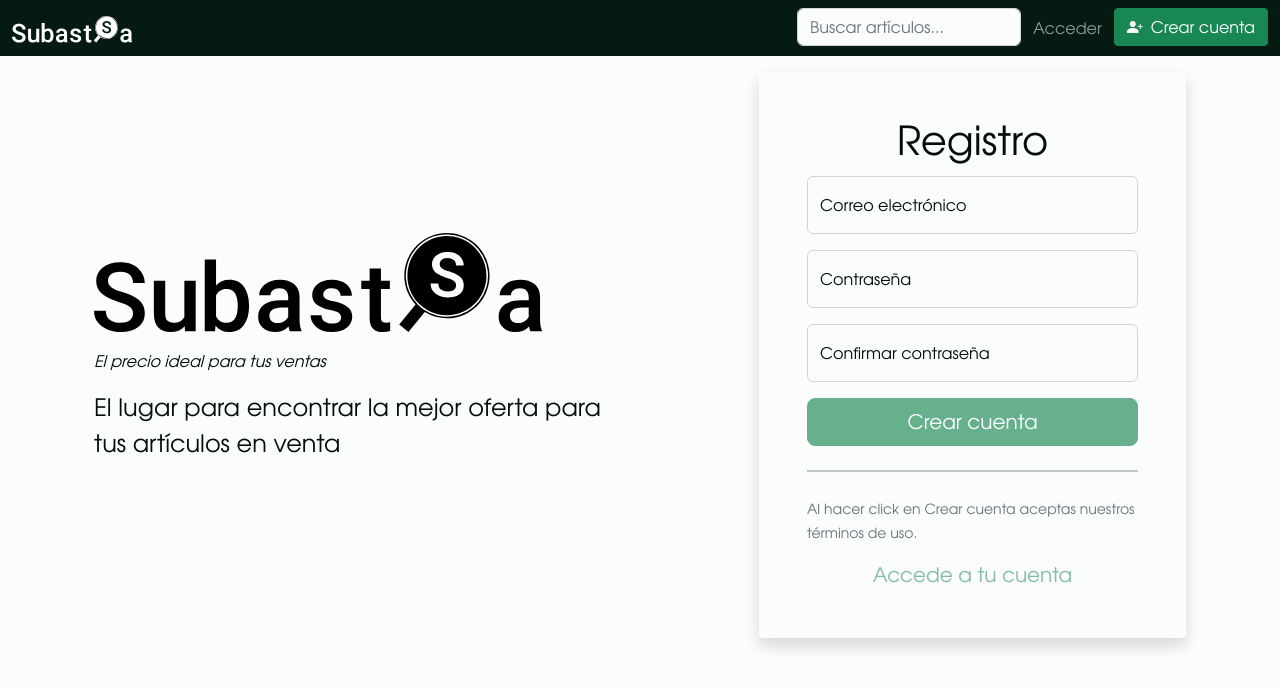
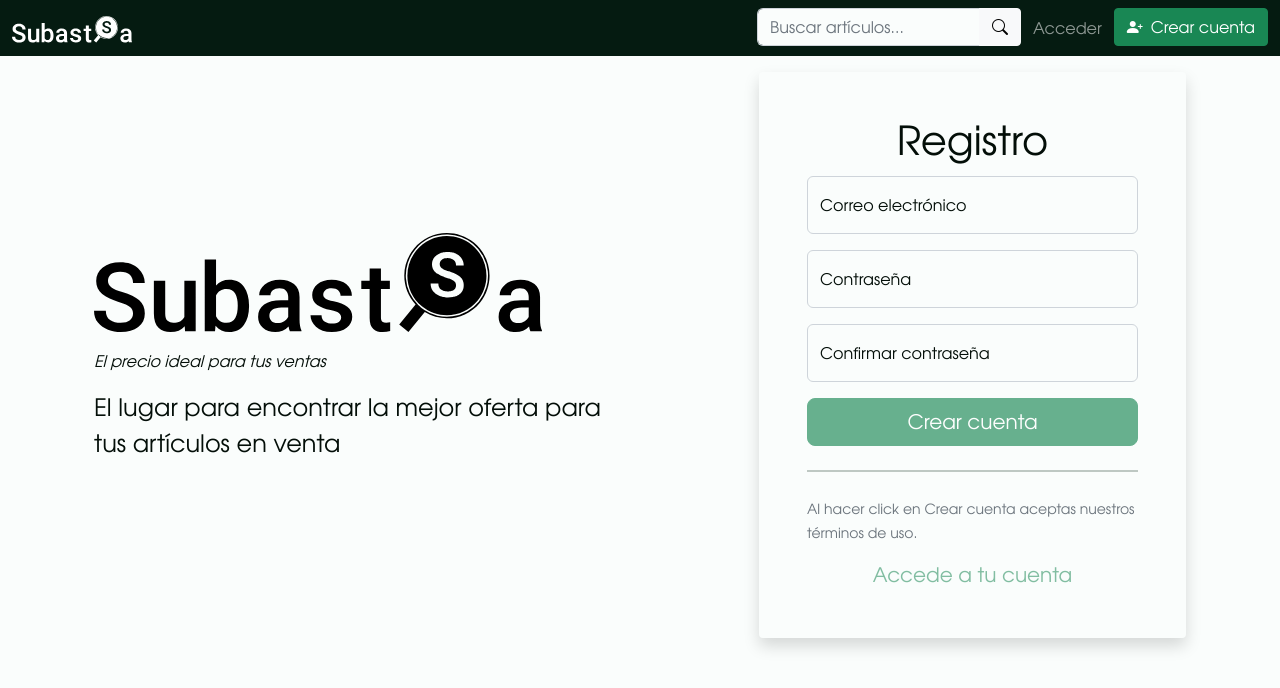
Before and after one commit to wonddark/mercadi, a React (Create React App) app: page / in a window 1280 px wide. Shown: the top 688 px of the page. Built offline with nearby package versions, Linux system fonts and the light colour scheme; no server answers.

Commit message:
Updated the search form in the top nav

```diff
--- a/src/components/layout/SearchOffers.tsx
+++ b/src/components/layout/SearchOffers.tsx
@@ -24,15 +24,20 @@ function SearchOffers() {
     <>
       {!pathname.includes("buscar") ? (
         <form className="h-100 w-100" onSubmit={doSearch}>
+          <div className="input-group">
             <input
               type="search"
               placeholder="Buscar artículos..."
-            className="form-control"
+              className="form-control shadow-none"
+              style={{ borderRight: "none" }}
               name="search-field"
               value={searchTerm}
               onChange={updateSearchTerm}
             />
-          <input type="submit" hidden />
+            <button className="btn btn-light" type="submit">
+              <i className="bi bi-search" />
+            </button>
+          </div>
         </form>
       ) : null}
     </>
```
Lines whose indentation alone changed are shown as unchanged.
